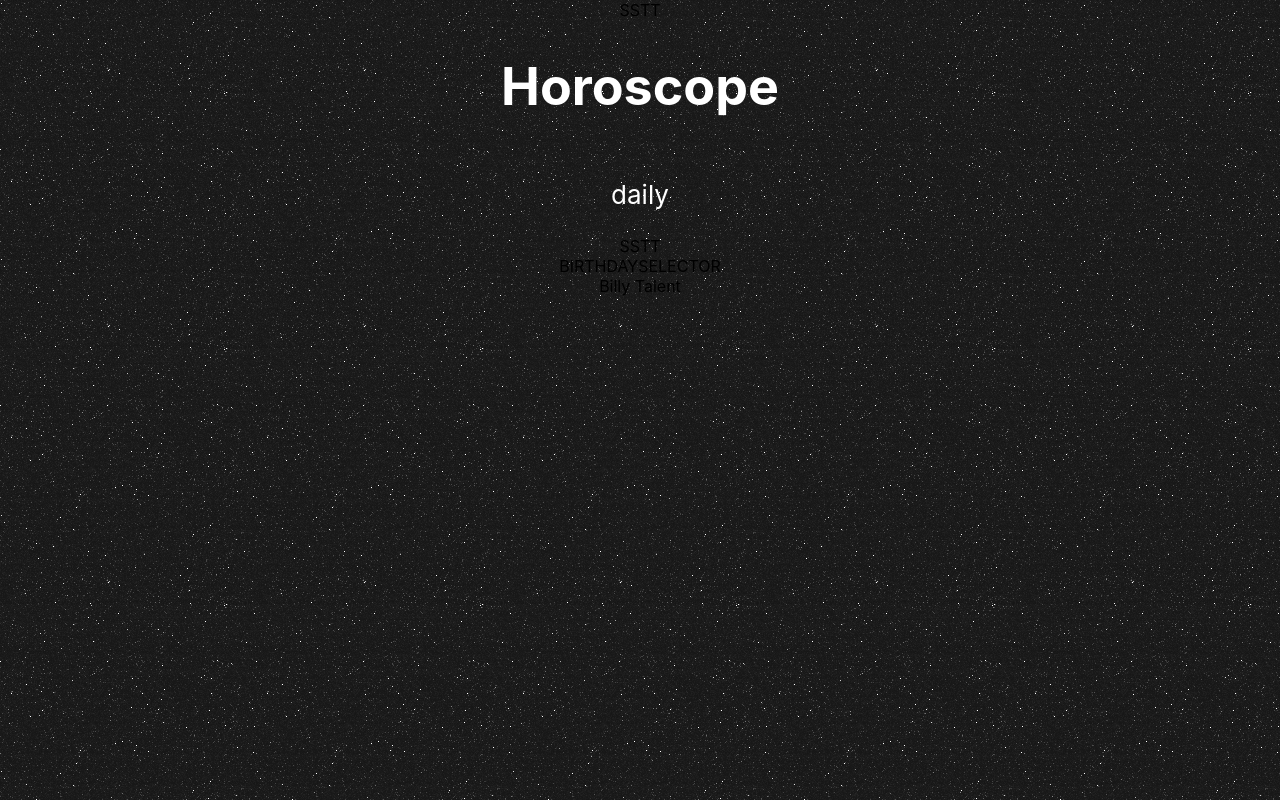
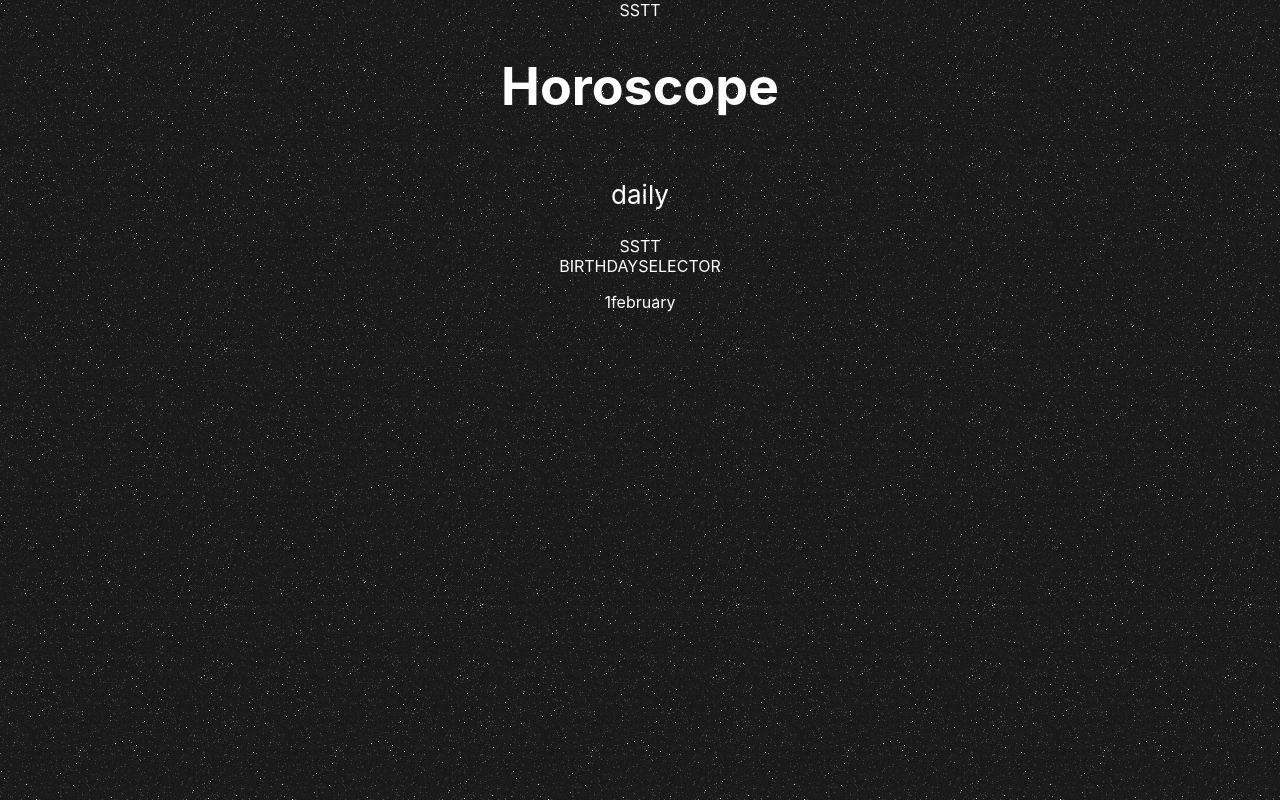
Before and after one commit to rupertberlin/project2-horoscope, a React (Vite) app in the folder frontend/: page / in a window 1280 px wide. Built offline with nearby package versions, Linux system fonts and the light colour scheme.

Commit message:
upgrade functinal App to class and render Birthdayselector

```diff
--- a/frontend/src/App.css
+++ b/frontend/src/App.css
@@ -7,6 +7,7 @@ body {
   -moz-osx-font-smoothing: grayscale;
   background-image: url("@assets/background.png");
   background-repeat: repeat;
+  color: white;
 }
 
 code {
--- a/frontend/src/App.jsx
+++ b/frontend/src/App.jsx
@@ -10,16 +10,24 @@ class App extends React.Component {
     this.state = {
       sign: "capricorn",
     };
+
+    this.setSign = this.setSign.bind(this);
+  }
+
+  setSign(sign) {
+    this.setState({
+      sign,
+    });
   }
 
   render() {
+    const { sign } = this.state;
     return (
       <div className="App">
         SSTT
         <Home />
         SSTT
-        <Birthdayselector />
-        Billy Talent
+        <Birthdayselector sign={sign} />
       </div>
     );
   }
--- a/frontend/src/components/Birthdayselector.jsx
+++ b/frontend/src/components/Birthdayselector.jsx
@@ -5,13 +5,34 @@ class Birthdayselector extends React.Component {
     super(props);
 
     this.state = {
-        day: 1,
-        month: 'january'
-    }
+      day: 1,
+      month: [
+        "january",
+        "february",
+        "march",
+        "april",
+        "may",
+        "june",
+        "july",
+        "august",
+        "september",
+        "november",
+        "december",
+      ],
+    };
   }
 
   render() {
-    return <div>BIRTHDAYSELECTOR</div>;
+    const { day, month } = this.state;
+    return (
+      <div>
+        BIRTHDAYSELECTOR
+        <p>
+          {day}
+          {month[1]}
+        </p>
+      </div>
+    );
   }
 }
 
```
Also changed, not shown: frontend/src/components/Birthdayselector.css (added).
